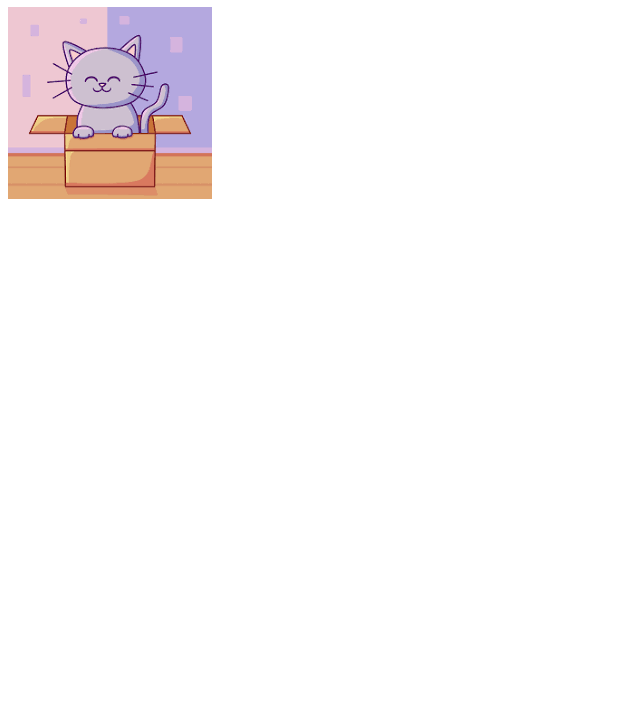
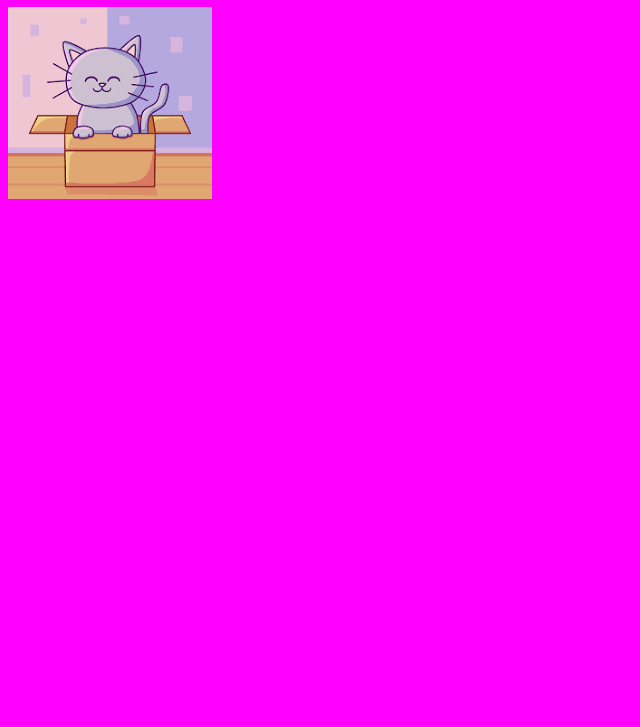
Before and after one commit to gracebharathi/kavi, a plain HTML site: page index.html in a window 1280 px wide. Shown: the part 73-800 px from the top of the page, without its empty margins (0-640 px from the left). Drawn offline with Linux system fonts and the light colour scheme.

Commit message:
third change

```diff
--- a/index.html
+++ b/index.html
@@ -5,7 +5,8 @@
     <meta name="viewport" content="width=device-width, initial-scale=1.0">
     <title>Document</title>
 </head>
-<body>
+<body bgcolor="magenta">
+</body>
     <h1>welcome to my shop</h1>
     <img src="download (4).png"
 </body>
```
